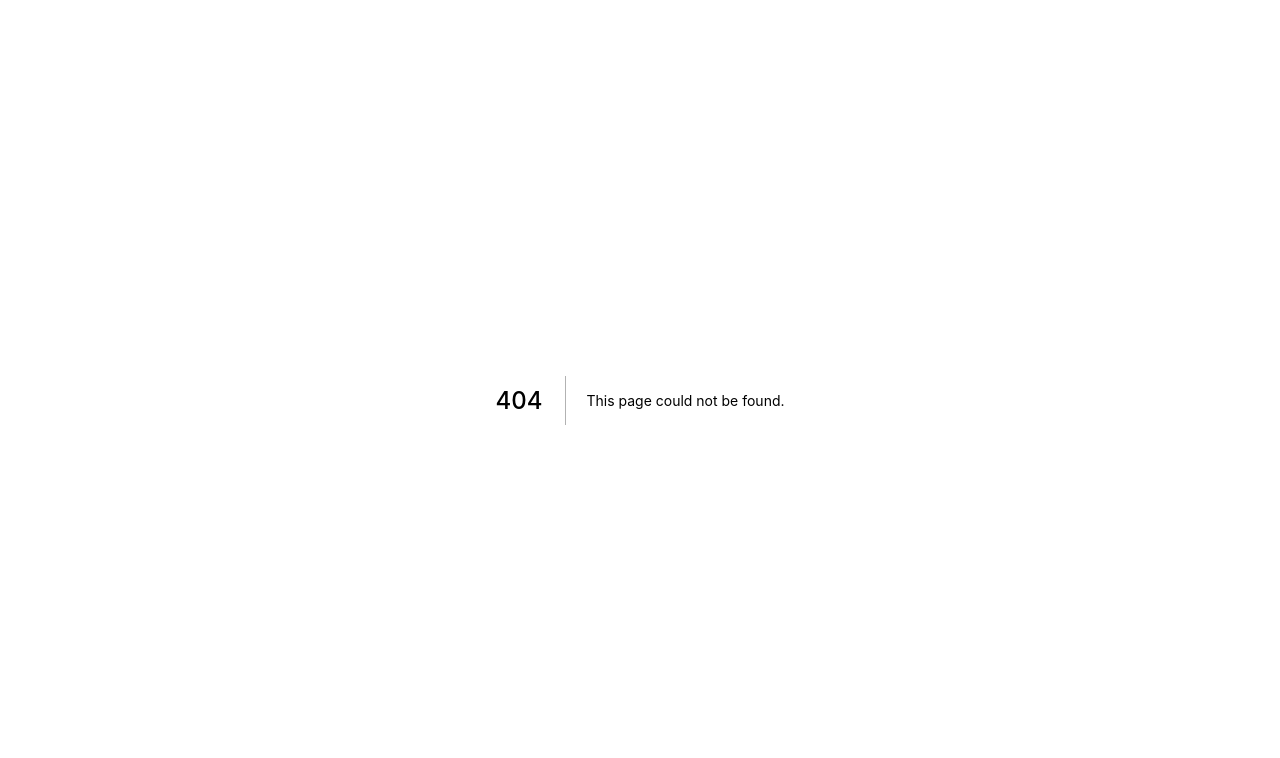
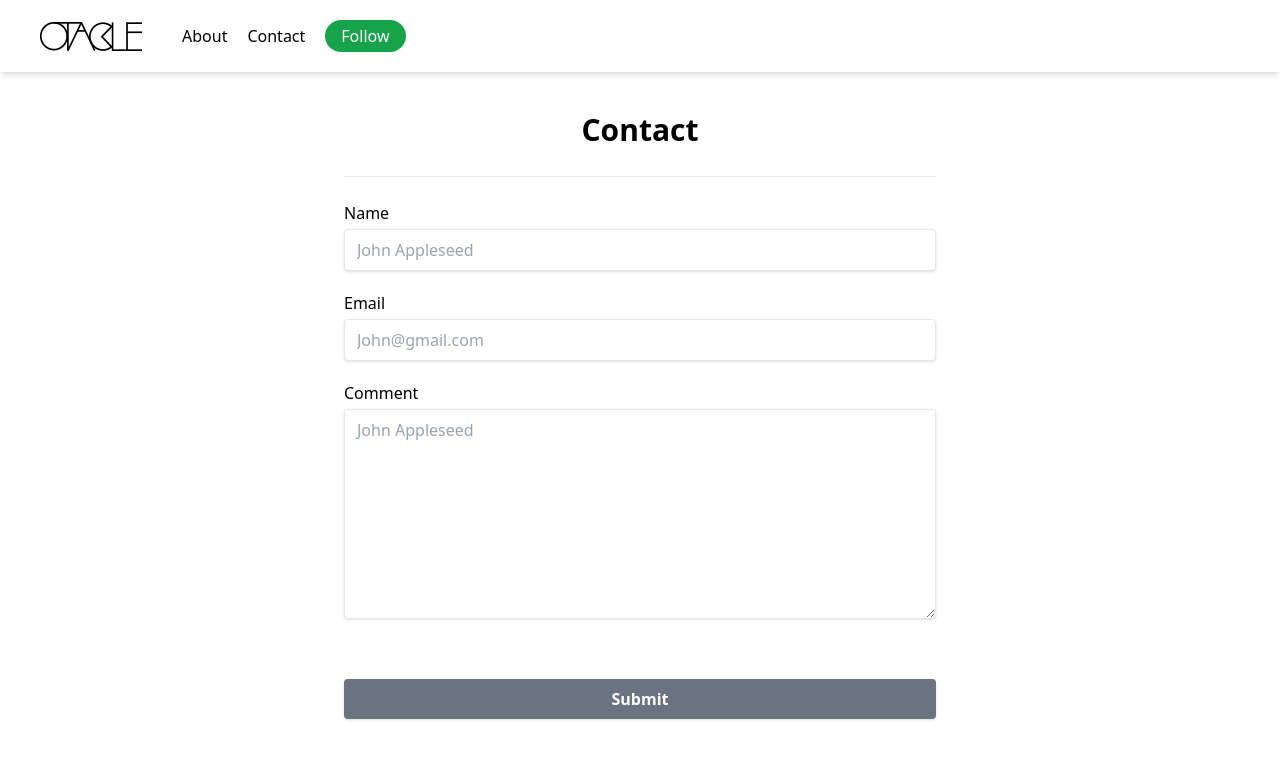
Before and after one commit to MIYABETaisei/SanityCMS-blog, a Next.js app: page /contact in a window 1280 px wide. Before the commit this address had no page. Shown: the top 758 px of the page. Built offline with nearby package versions, Linux system fonts and the light colour scheme.

Commit message:
✨ contactページの作成

```diff
--- /dev/null
+++ b/src/pages/contact/index.tsx
@@ -0,0 +1,105 @@
+import { GetStaticProps } from "next";
+import Head from "next/head";
+import { FC } from "react";
+import { SubmitHandler, useForm } from "react-hook-form";
+import Header from "src/components/Header";
+
+type FormInput = {
+  name: string;
+  email: string;
+  comment: string;
+};
+
+type Props = {
+  post: PostItem;
+};
+
+const Contact: FC = () => {
+  const {
+    register,
+    handleSubmit,
+    formState: { errors },
+  } = useForm<FormInput>();
+
+  const onSubmit: SubmitHandler<FormInput> = async (data) => {
+    await fetch("/api/createComment", {
+      method: "POST",
+      body: JSON.stringify(data),
+    })
+      .then(() => {
+        console.log(data);
+      })
+      .catch((err) => {
+        console.log(err);
+      });
+  };
+  return (
+    <div>
+      <Head>
+        <title>Medium Blog</title>
+        <link rel="icon" href="/favicon.ico" />
+      </Head>
+      <Header />
+      <div className="max-w-2xl mx-auto px-5 mt-10">
+        <h1 className="text-3xl font-bold text-center">Contact</h1>
+        <form
+          onSubmit={handleSubmit(onSubmit)}
+          className="flex flex-col p-5 max-w-2xl mx-auto mb-10"
+        >
+          <hr className="py-3 mt-2" />
+          <label className="black mb-5">
+            <span className="text=gray-700">Name</span>
+            <input
+              {...register("name", { required: true })}
+              className="shadow border rounded py-2 px-3 form-input mt-1 block w-full ring-gray-500 outline-none focus:ring"
+              placeholder="John Appleseed"
+              type="text"
+            />
+          </label>
+          <label className="black mb-5">
+            <span className="text=gray-700">Email</span>
+            <input
+              {...register("email", { required: true })}
+              className="shadow border rounded py-2 px-3 form-input mt-1 block w-full ring-gray-500 outline-none focus:ring"
+              placeholder="John@gmail.com"
+              type="text"
+            />
+          </label>
+          <label className="black mb-5">
+            <span className="text=gray-700">Comment</span>
+            <textarea
+              {...register("comment", { required: true })}
+              className="shadow border rounded py-2 px-3 form-textarea mt-1 block w-full ring-gray-500 outline-none focus:ring"
+              placeholder="John Appleseed"
+              rows={8}
+            />
+          </label>
+
+          <div className="flex flex-col p-5">
+            {errors.name && (
+              <span className="text-red-500">- The Name Field is required</span>
+            )}
+            {errors.email && (
+              <span className="text-red-500">
+                - The Email Field is required
+              </span>
+            )}
+            {errors.comment && (
+              <span className="text-red-500">
+                - The Comment Field is required
+              </span>
+            )}
+          </div>
+
+          <input
+            className="shadow bg-gray-500 hover:bg-gray-400 focus:shadow-outline focus:outline-none text-white px-4 font-bold py-2 rounded cursor-pointer"
+            type="submit"
+            value="Submit"
+          />
+        </form>
+      </div>
+    </div>
+  );
+};
+
+export default Contact;
```
